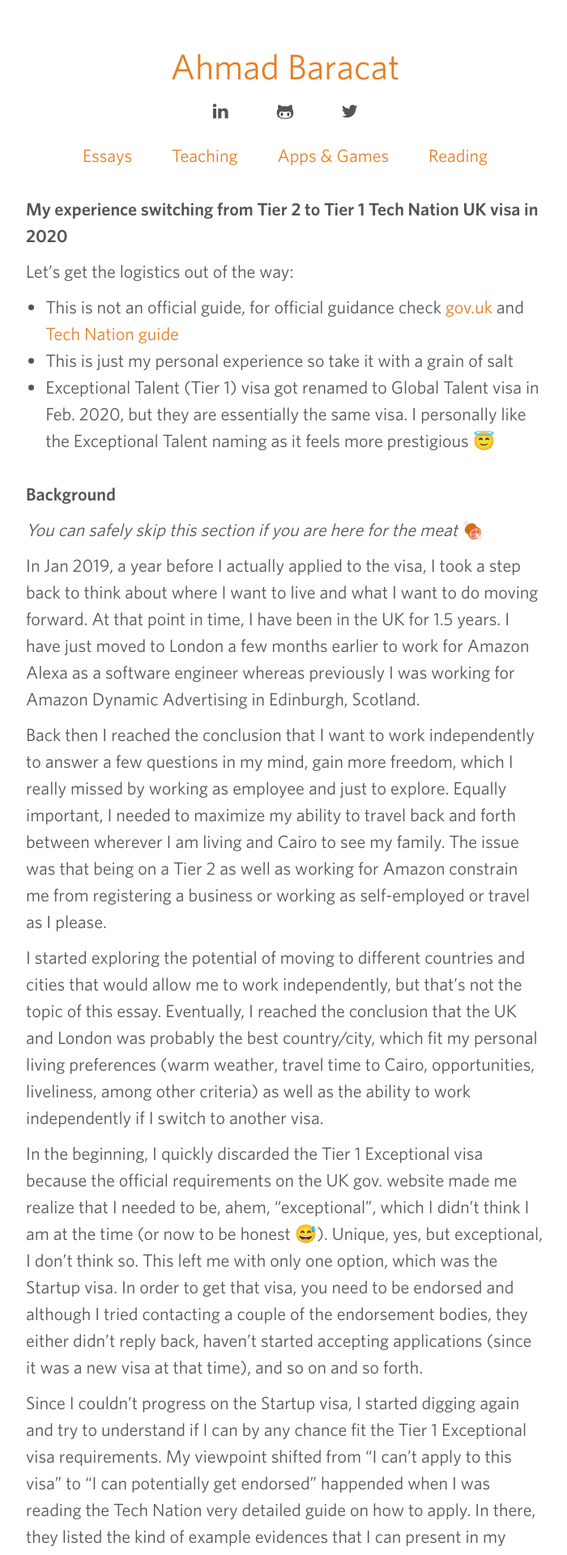
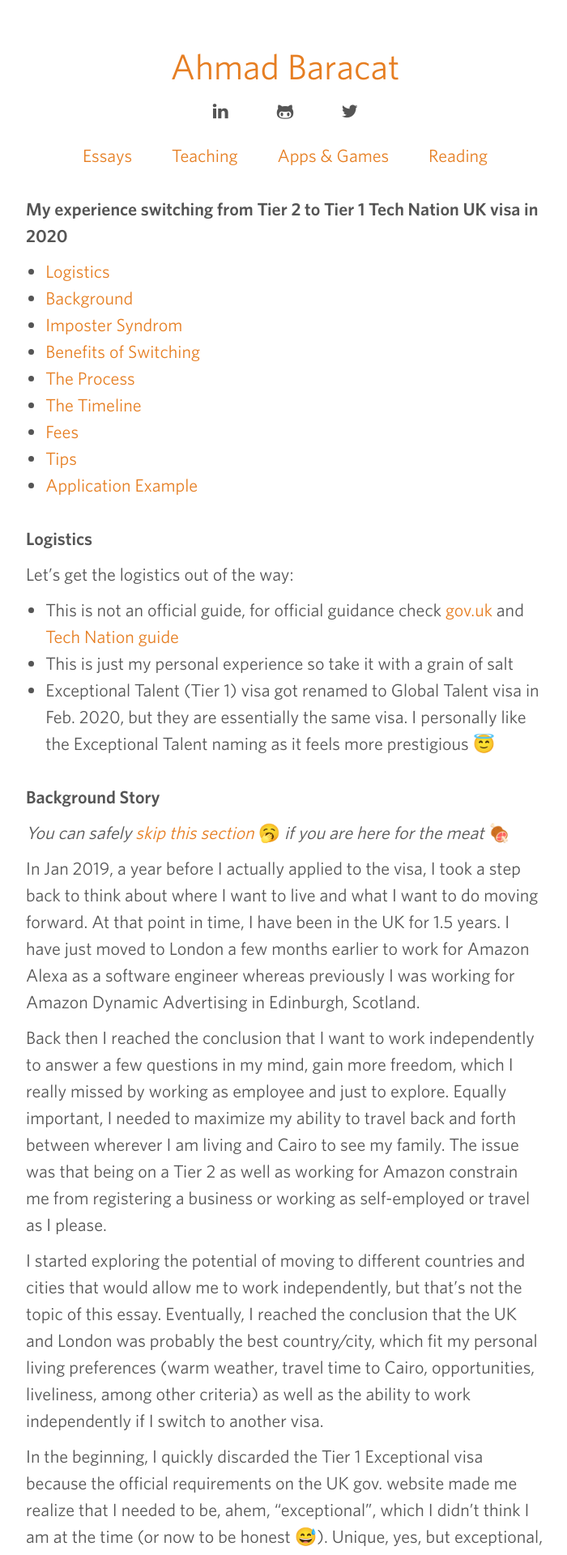
Before and after one commit to ahmedbaracat/ahmedbaracat.github.io, a Jekyll site: the page built from _posts/2020-06-17-tier1.md, in a window 1280 px wide. Shown: the top 1920 px of the page at 81% size, without its empty margins (288-988 px from the left). Built offline with Jekyll 4.4.1, drawn with Linux system fonts in a browser that asks for light colours; some of the changed text lies outside the part shown.

Commit message:
Update tier 1 essay content

```diff
--- a/_posts/2020-06-17-tier1.md
+++ b/_posts/2020-06-17-tier1.md
@@ -6,13 +6,24 @@ permalink: /essays/my-experience-switching-from-tier-2-to-tier-1-tech-nation-exc
 ---
 
 ## My experience switching from Tier 2 to Tier 1 Tech Nation UK visa in 2020
+- [Logistics](#logistics)
+- [Background](#background-story)
+- [Imposter Syndrom](#imposter-syndrom)
+- [Benefits of Switching](#benefits-of-switching)
+- [The Process](#the-process)
+- [The Timeline](#the-timeline)
+- [Fees](#fees)
+- [Tips](#tips)
+- [Application Example](#application-example)
+
+## Logistics
 Let’s get the logistics out of the way:
 * This is not an official guide, for official guidance check [gov.uk](https://www.gov.uk/global-talent) and [Tech Nation guide](https://technation.io/visa-tech-nation-visa-guide/)
 * This is just my personal experience so take it with a grain of salt
 * Exceptional Talent (Tier 1) visa got renamed to Global Talent visa in Feb. 2020, but they are essentially the same visa. I personally like the Exceptional Talent naming as it feels more prestigious 😇
 
-## Background
-_You can safely skip this section if you are here for the meat_ 🍖
+## Background Story
+_You can safely [skip this section](#imposter-syndrom)_ 🥱 _if you are here for the meat_ 🍖
 
 In Jan 2019, a year before I actually applied to the visa, I took a step back to think about where I want to live and what I want to do moving forward. At that point in time, I have been in the UK for 1.5 years. I have just moved to London a few months earlier to work for Amazon Alexa as a software engineer whereas previously I was working for Amazon Dynamic Advertising in Edinburgh, Scotland.
 
--- a/css/main.scss
+++ b/css/main.scss
@@ -5,7 +5,7 @@
 
 $accent-color: #e67e22;
 
-html, body, div, span, applet, object, iframe, h1, h2, h3, h4, h5, h6, p, blockquote, pre, a, abbr, acronym, address, big, cite, code, del, dfn, img, ins, kbd, q, s, samp, small, strike, strong, sub, sup, tt, var, b, u, i, center, dl, dt, dd, ol, ul, li, fieldset, form, label, legend, table, caption, tbody, tfoot, thead, tr, th, td, article, aside, canvas, details, embed, figure, figcaption, footer, header, hgroup, menu, nav, output, ruby, section, summary, time, mark, audio, video {
+html, body, div, span, applet, object, iframe, h1, h2, h3, h4, h5, h6, p, pre, a, abbr, acronym, address, big, cite, code, del, dfn, img, ins, kbd, q, s, samp, small, strike, strong, sub, sup, tt, var, b, u, i, center, dl, dt, dd, ol, ul, li, fieldset, form, label, legend, table, caption, tbody, tfoot, thead, tr, th, td, article, aside, canvas, details, embed, figure, figcaption, footer, header, hgroup, menu, nav, output, ruby, section, summary, time, mark, audio, video {
   margin: 0;
   padding: 0;
   border: 0;
```
Also changed, not shown: other parts of _posts/2020-06-17-tier1.md (+4 -5 lines).
